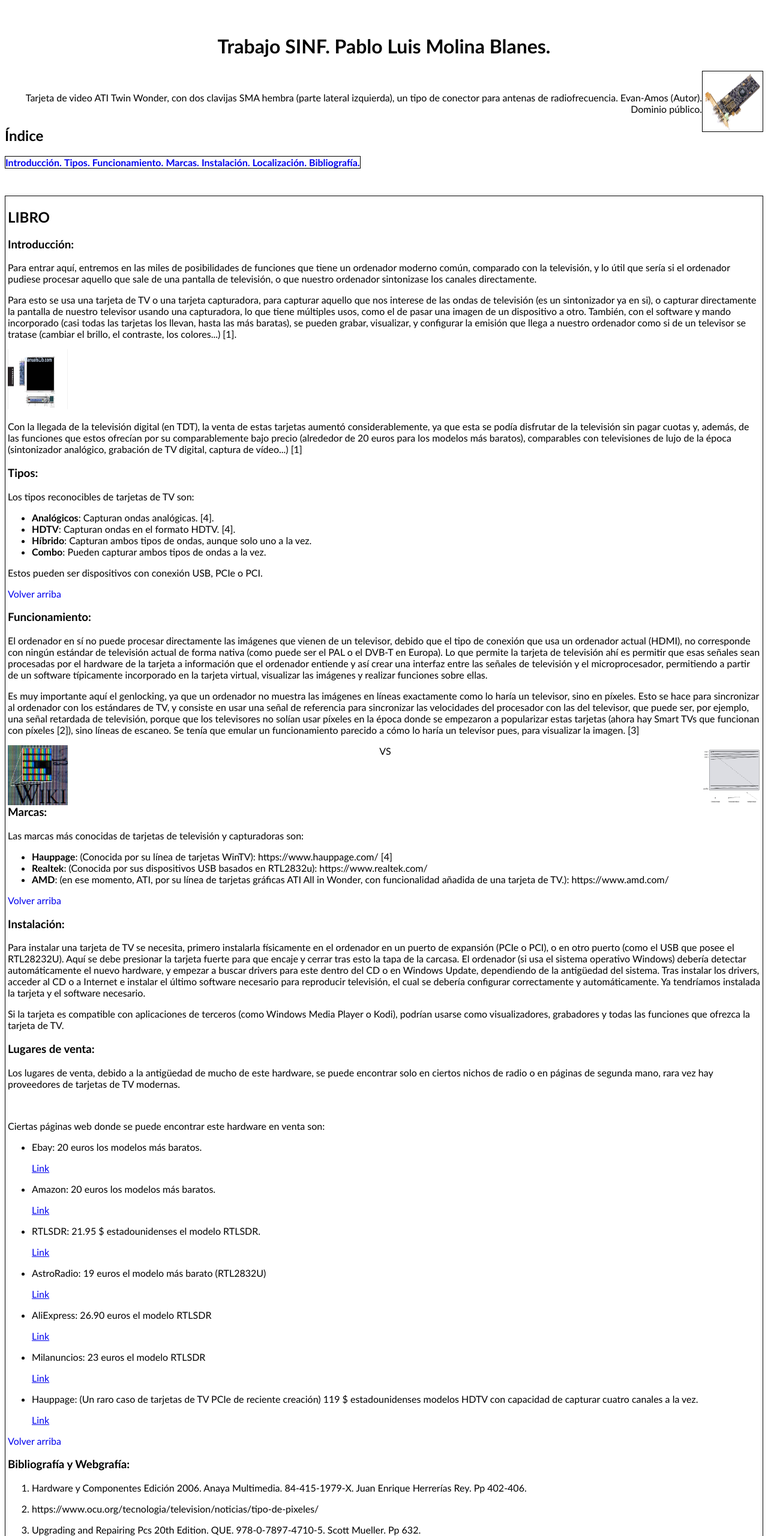
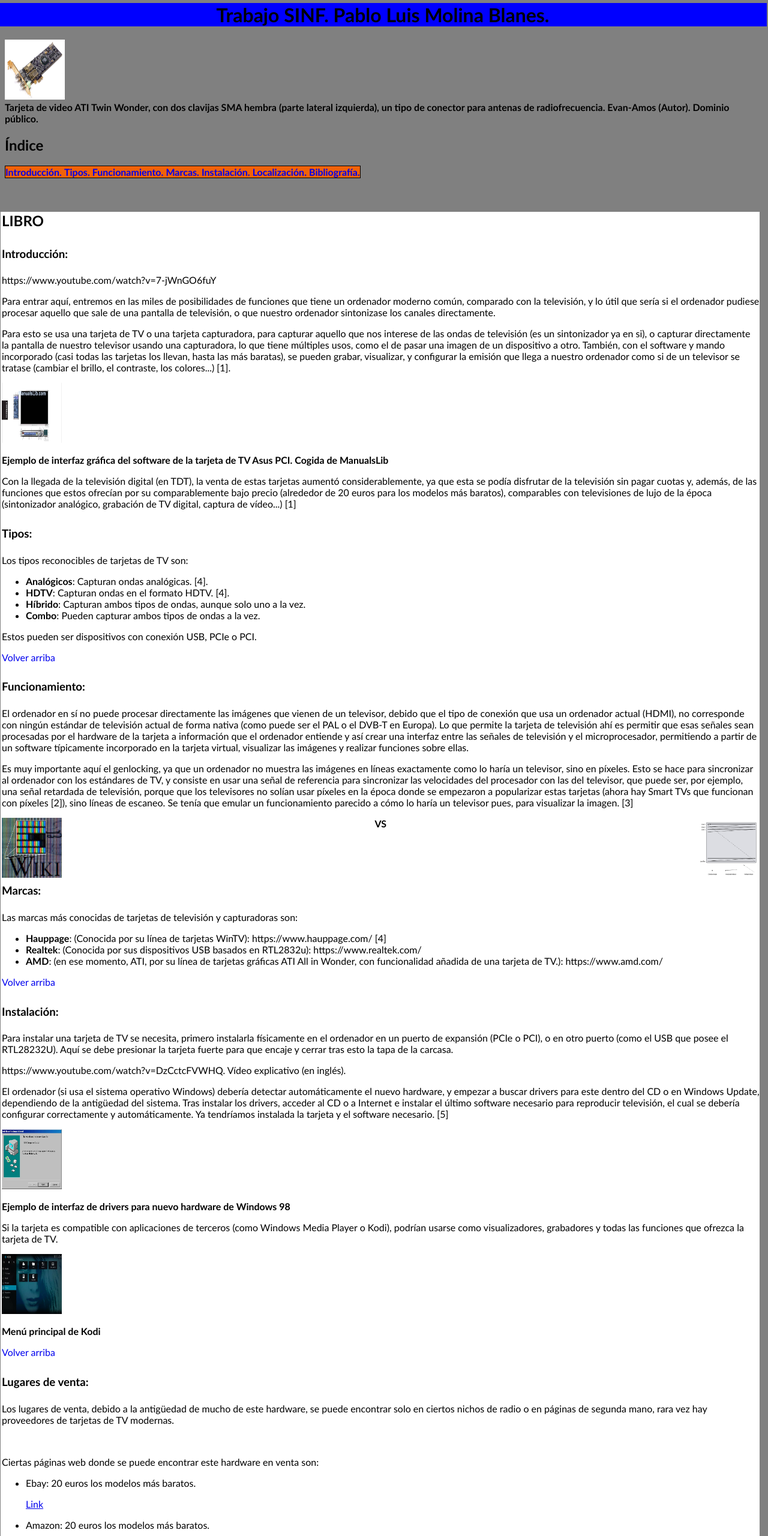
Before and after one commit to PabloLuisMolinaBlanes/TrabajoLenguajeDeMarcasYSINF, a plain HTML site: page index.html in a window 1280 px wide. Shown: the top 2560 px of the page at 60% size. Drawn offline with Linux system fonts and the light colour scheme.

Commit message:
Updated site, developed new section, added photos and videos. Fixed also bug with responsive mobile menu.

```diff
--- a/index.html
+++ b/index.html
@@ -5,12 +5,12 @@
     <meta name="viewport" content="width=device-width, initial-scale=1.0">
     <meta name="content" content="Tv, tuner, Tv Tuner, TV Tuner card, Camcorder, TV Recorder"/>
     <link rel="stylesheet" href="indexDesign.css" />
-    <link rel="icon" href="" />
+    <link rel="icon" href="img/card.ico" />
     <script src="script/indexScript.js"></script>
     <title>Trabajo SINF y LM. Pablo Luis Molina Blanes</title>
 </head>
-<body>
-<img id="menu" src="img/menu.png" height="25px" width="25px" onclick="showMenu()">
+<body onresize="hideMenu()">
+<img id="menu" src="img/menu.png" alt="Menú" height="25" width="25" onclick="showMenu()" onfocus="showMenu()">
 <div id="phonewrapper">
     <a href="#introduccion"><p>Introducción.</p></a>
     <a href="#tipos"><p>Tipos.</p></a>
@@ -20,12 +20,14 @@
     <a href="#lugares"><p>Localización.</p></a>
     <a href="#bibliografia"><p>Bibliografía.</p></a>
 </div>
+<div id="title">
+    <h1>Trabajo SINF. Pablo Luis Molina Blanes.</h1>
+</div>
 <header>
-    <h1>Trabajo SINF. Pablo Luis Molina Blanes.</h1>
-    <img src="img/tvtuner.jpg" id="tvTuner" height="100px" width="100px" alt="" />
+    <img src="img/tvtuner.jpg" id="tvTuner" height="100" width="100"  alt="" />
     <br />
-    <p>Tarjeta de video ATI Twin Wonder, con dos clavijas SMA hembra (parte lateral izquierda), un tipo de conector para antenas de radiofrecuencia. Evan-Amos (Autor). Dominio público.</p>
-    <h2>Índice</h2>
+    <strong>Tarjeta de video ATI Twin Wonder, con dos clavijas SMA hembra (parte lateral izquierda), un tipo de conector para antenas de radiofrecuencia. Evan-Amos (Autor). Dominio público.</strong>
+    <h2 id="indice">Índice</h2>
     <div id="wrapper">
         <a href="#introduccion"><p>Introducción.</p></a>
         <a href="#tipos"><p>Tipos.</p></a>
@@ -43,9 +45,11 @@
     <h2>LIBRO</h2>
     <section>
 <h3 id="introduccion">Introducción:</h3>
+<p>https://www.youtube.com/watch?v=7-jWnGO6fuY</p>
 <p>Para entrar aquí, entremos en las miles de posibilidades de funciones que tiene un ordenador moderno común, comparado con la televisión, y lo útil que sería si el ordenador pudiese procesar aquello que sale de una pantalla de televisión, o que nuestro ordenador sintonizase los canales directamente. </p>
 <p>Para esto se usa una tarjeta de TV o una tarjeta capturadora, para capturar aquello que nos interese de las ondas de televisión (es un sintonizador ya en si), o capturar directamente la pantalla de nuestro televisor usando una capturadora, lo que tiene múltiples usos, como el de pasar una imagen de un dispositivo a otro. También, con el software y mando incorporado (casi todas las tarjetas los llevan, hasta las más baratas), se pueden grabar, visualizar, y configurar la emisión que llega a nuestro ordenador como si de un televisor se tratase (cambiar el brillo, el contraste, los colores...) [1].</p>
-<img src="img/interface.png" height="100px" width="100px" id="tvTunerMenu" alt="" />
+<img src="img/interface.png" height="100" id="tvTunerMenu" alt="" />
+<p>Ejemplo de interfaz gráfica del software de la tarjeta de TV Asus PCI. Cogida de ManualsLib</p>
 <p>Con la llegada de la televisión digital (en TDT), la venta de estas tarjetas aumentó considerablemente, ya que esta se podía disfrutar de la televisión sin pagar cuotas y, además, de las funciones que estos ofrecían por su comparablemente bajo precio (alrededor de 20 euros para los modelos más baratos), comparables con televisiones de lujo de la época (sintonizador analógico, grabación de TV digital, captura de vídeo...) [1]</p>
     </section>
     <section>
@@ -63,8 +67,8 @@
 <h3 id="funcionamiento">Funcionamiento:</h3>
 <p>El ordenador en sí no puede procesar directamente las imágenes que vienen de un televisor, debido que el tipo de conexión que usa un ordenador actual (HDMI), no corresponde con ningún estándar de televisión actual de forma nativa (como puede ser el PAL o el DVB-T en Europa). Lo que permite la tarjeta de televisión ahí es permitir que esas señales sean procesadas por el hardware de la tarjeta a información que el ordenador entiende y así crear una interfaz entre las señales de televisión y el microprocesador, permitiendo a partir de un software típicamente incorporado en la tarjeta virtual, visualizar las imágenes y realizar funciones sobre ellas.</p>
 <p>Es muy importante aquí el genlocking, ya que un ordenador no muestra las imágenes en líneas exactamente como lo haría un televisor, sino en píxeles. Esto se hace para sincronizar al ordenador con los estándares de TV, y consiste en usar una señal de referencia para sincronizar las velocidades del procesador con las del televisor, que puede ser, por ejemplo, una señal retardada de televisión, porque que los televisores no solían usar píxeles en la época donde se empezaron a popularizar estas tarjetas (ahora hay Smart TVs que funcionan con píxeles [2]), sino líneas de escaneo.  Se tenía que emular un funcionamiento parecido a cómo lo haría un televisor pues, para visualizar la imagen. [3]</p>
-<img src="img/raster.png" height="100px" width="100px" id="rasterLines" alt="" title="raster"/>
-<img src="img/pixels.jpg" height="100px" width="100px" id="pixels" alt="" title="pixel" />
+<img src="img/raster.png" height="100" width="100" id="rasterLines" alt="" title="raster"/>
+<img src="img/pixels.jpg" height="100" width="100" id="pixels" alt="" title="pixel" />
 <p>VS</p>
     </section>
     <section>
@@ -79,22 +83,29 @@
     </section>
     <section>
         <h3 id="instalacion">Instalación:</h3>
-        <p>Para instalar una tarjeta de TV se necesita, primero instalarla físicamente en el ordenador en un puerto de expansión (PCIe o PCI), o en otro puerto (como el USB que posee el RTL28232U). Aquí se debe presionar la tarjeta fuerte para que encaje y cerrar tras esto la tapa de la carcasa. El ordenador (si usa el sistema operativo Windows) debería detectar automáticamente el nuevo hardware, y empezar a buscar drivers para este dentro del CD o en Windows Update, dependiendo de la antigüedad del sistema. Tras instalar los drivers, acceder al CD o a Internet e instalar el último software necesario para reproducir televisión, el cual se debería configurar correctamente y automáticamente. Ya tendríamos instalada la tarjeta y el software necesario.</p>
-
+        <p>Para instalar una tarjeta de TV se necesita, primero instalarla físicamente en el ordenador en un puerto de expansión (PCIe o PCI), o en otro puerto (como el USB que posee el RTL28232U). Aquí se debe presionar la tarjeta fuerte para que encaje y cerrar tras esto la tapa de la carcasa.</p>
+        <p>https://www.youtube.com/watch?v=DzCctcFVWHQ. Vídeo explicativo (en inglés).</p>
+        <p>El ordenador (si usa el sistema operativo Windows) debería detectar automáticamente el nuevo hardware, y empezar a buscar drivers para este dentro del CD o en Windows Update, dependiendo de la antigüedad del sistema. Tras instalar los drivers, acceder al CD o a Internet e instalar el último software necesario para reproducir televisión, el cual se debería configurar correctamente y automáticamente. Ya tendríamos instalada la tarjeta y el software necesario. [5]</p>
+        <img src="img/win98.jpg" height="100"  id="tvTunerMenu" alt="" />
+        <p>Ejemplo de interfaz de drivers para nuevo hardware de Windows 98</p>
         <p>Si la tarjeta es compatible con aplicaciones de terceros (como Windows Media Player o Kodi), podrían usarse como visualizadores, grabadores y todas las funciones que ofrezca la tarjeta de TV.</p>
+        <img src="img/kodi.jpg" height="100"  id="tvTunerMenu" alt="" />
+        <p>Menú principal de Kodi</p>
+        <p>
+        <a href="#"><p>Volver arriba</p></a>
             </section>
-    <section>
+    <section id="text-decorationOfa">
 <h3 id="lugares">Lugares de venta:</h3>
 <p>Los lugares de venta, debido a la antigüedad de mucho de este hardware, se puede encontrar solo en ciertos nichos de radio o en páginas de segunda mano, rara vez hay proveedores de tarjetas de TV modernas.</p>
 <br />
 <p>Ciertas páginas web donde se puede encontrar este hardware en venta son:</p>
 <ul>
-    <li><p>Ebay: 20 euros los modelos más baratos.</p><a style="text-decoration:underline;" href="https://www.ebay.com/"><p>Link</p></a></li>
-    <li><p>Amazon: 20 euros los modelos más baratos.</p><a style="text-decoration:underline;" href="https://www.amazon.com"><p>Link</p></a></li>
-    <li><p>RTLSDR: 21.95 $ estadounidenses el modelo RTLSDR.</p><a style="text-decoration:underline;" href="https://www.rtlsdr.com"><p>Link</p></a></li>
-    <li><p>AstroRadio: 19 euros el modelo más barato (RTL2832U)</p><a style="text-decoration:underline;"      href="https://www.astroradio.com"><p>Link</p></a></li>
-    <li><p>AliExpress: 26.90 euros el modelo RTLSDR</p><a style="text-decoration:underline;"      href="https://www.aliexpress.com"><p>Link</p></a></li>
-    <li><p>Milanuncios: 23 euros el modelo RTLSDR</p><a style="text-decoration:underline;" href="https://www.milanuncios.com"><p>Link</p></a></li>
+    <li><p>Ebay: 20 euros los modelos más baratos.</p><a  href="https://www.ebay.com/"><p>Link</p></a></li>
+    <li><p>Amazon: 20 euros los modelos más baratos.</p><a  href="https://www.amazon.com"><p>Link</p></a></li>
+    <li><p>RTLSDR: 21.95 $ estadounidenses el modelo RTLSDR.</p><a  href="https://www.rtlsdr.com"><p>Link</p></a></li>
+    <li><p>AstroRadio: 19 euros el modelo más barato (RTL2832U)</p><a href="https://www.astroradio.com"><p>Link</p></a></li>
+    <li><p>AliExpress: 26.90 euros el modelo RTLSDR</p><a  href="https://www.aliexpress.com"><p>Link</p></a></li>
+    <li><p>Milanuncios: 23 euros el modelo RTLSDR</p><a  href="https://www.milanuncios.com"><p>Link</p></a></li>
     <li><p>Hauppage: (Un raro caso de tarjetas de TV PCIe de reciente creación) 119 $ estadounidenses modelos HDTV con capacidad de capturar cuatro canales a la vez.</p><a style="text-decoration:underline;"      href="https://www.hauppage.com"><p>Link</p></a></li>
 </ul>
 <a href="#"><p>Volver arriba</p></a>
@@ -106,6 +117,7 @@
     <li><p>https://www.ocu.org/tecnologia/television/noticias/tipo-de-pixeles/</p></li>
     <li><p>Upgrading and Repairing Pcs 20th Edition. QUE. 978-0-7897-4710-5. Scott Mueller. Pp 632.</p></li>
     <li><p>Building the Perfect PC. O'Reilly. 0-596-52686-5. Robert Bruce Thompson & Barbara Fritchman Thompson. Pp 150-151.</p></li>
+    <li><p>https://www.youtube.com/watch?v=DzCctcFVWHQ.</p></li>
 </ol>
 <a href="#"><p>Volver arriba</p></a>
 </section>
--- a/indexDesign.css
+++ b/indexDesign.css
@@ -1,15 +1,30 @@
 * {
     font-family:Calibri;
+    box-sizing:border-box;
 }
-h1 + #tvTuner{
-float:right;
-border:1px solid black;
+#title {
+    font-size: 2vmin;
+    padding: 0px, 2rem, 0px, 2rem;
+    background-color:blue;
+    margin: -2px 0px 20px -10px;
+    width:100vw;
+}
+body {
+    background-color:grey;
+}
+article {
+    background-color:white;
+    position:relative;
+    width:98.8vw;
+    margin: 0px 0px 0px -7px;
+}
+article > * {
+    padding: 0px 0px 0px 2px;
 }
 h1 {
   text-align:center;
 }
-h2 {
-    text-align:center;
+#indice {
     visibility:hidden;
 }
  #wrapper > a > p {
@@ -17,6 +32,9 @@ h2 {
     margin:0px;
     padding:0px;
     display:inline;
+ }
+ #text-decorationOfa > ul > li > a {
+     text-decoration:underline;
  }
  #wrapper {
      text-align:center;
@@ -26,64 +44,81 @@ h2 {
      border:1px solid black;
      visibility:hidden;
  }
-article {
-    border: 1px solid black;
-    position:relative;
-}
-article > * {
-    padding-left:4px;
-}
 #rasterLines {
     float:right;
 }
+
 #pixels {
     float:left;
 }
 h3 {
+padding:10px 0px 5px 0px;
 clear: both;
 }
-#pixels + p {
-    text-align:center;
-}
-#tvTuner + br + p {
-    text-align:right;
-}
 a {
-text-decoration: none;
+text-decoration:none;
 }
 footer {
-    width:50vw;
-    position:absolute;
-    left:25vw;
+    width:100vw;
+    text-align:center;
+    margin:-15px 0px -13px -10px;
 }
 #menu:hover {
     cursor:pointer;
 }
 #menu {
+    width:25px;
+    position:initial;
 }
 #phonewrapper  {
     visibility:hidden;
     position:absolute;
 }
+#tvTunerMenu {
+    width:calc(100vw - 2.4em);
+}
+img + p {
+    font-weight:bold;
+}
 @media only screen and (min-width: 580px) {
-    h2 {
+    #indice {
         text-align:left;
     }
-    #menu {
-        visibility:hidden;
-    }
-    article {
-        margin-top:9px;
-    }
+    a > p {
+        width:18%;
+     }
+}
 @media only screen and (min-width: 363px) {
-h2 {
-   text-align:left;
+#indice {
    visibility:visible;
    }
  #menu {
   visibility:hidden;
+  position:absolute;
  }
  #wrapper {
      visibility:visible;
+     background-color:#F06209;
  }
+ #title {
+     margin: -16px 0px 20px -10px;
+ }
+#tvTunerMenu {
+  width:100px;
 }
+#pixels + p {
+    text-align:center;
+}
+}
+@media only screen and (max-width: 580px) {
+    article {
+        width:96vw;
+    }
+}
+@media only screen and (max-width: 363px) {
+    article {
+        margin: -120px 0px 20px -10px;
+        font-size:calc(1em - 6px);
+        width:95vw;
+    }
+}
```
Also changed, not shown: script/indexScript.js (+9 -0 lines), img/card.ico (added), img/kodi.JPG (added), img/win98.jpg (added).
